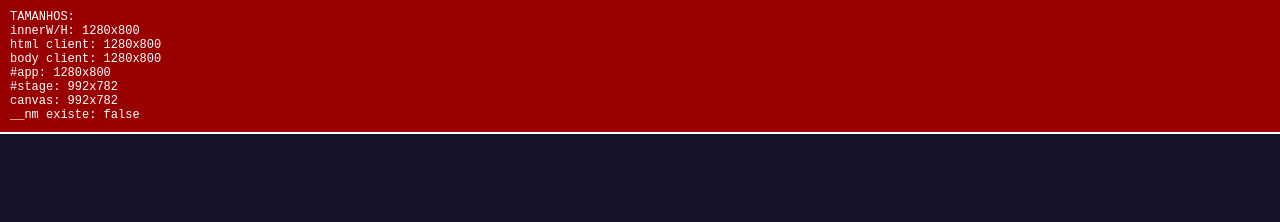
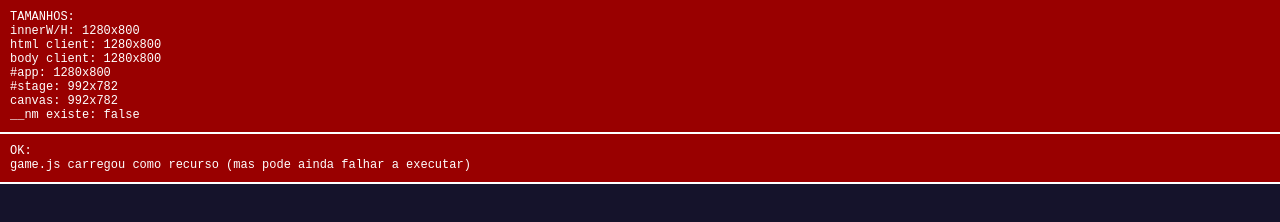
Before and after one commit to elsamanuel723-png/Narrador, a website: page www/index.html in a window 1280 px wide. Drawn offline with Linux system fonts and the light colour scheme.

Commit message:
Update index.html

```diff
--- a/www/index.html
+++ b/www/index.html
@@ -132,6 +132,6 @@ window.addEventListener('load',function(){
   },800);
 });
 </script>
-<script src="game.js"></script>
+<script src="game.js" onerror="nmShow('FALHA AO CARREGAR','O ficheiro game.js nao foi encontrado ou nao carregou. Verifica se esta mesmo dentro de www/game.js')" onload="nmShow('OK','game.js carregou como recurso (mas pode ainda falhar a executar)')"></script>
 </body>
 </html>
```
